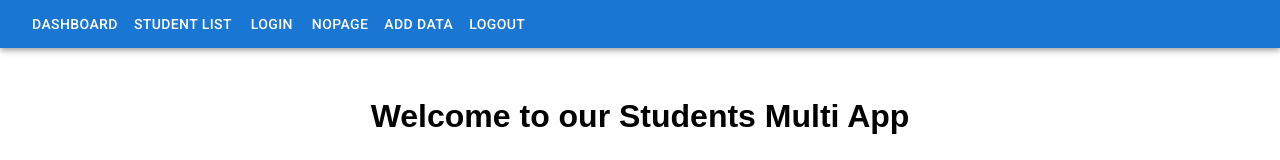
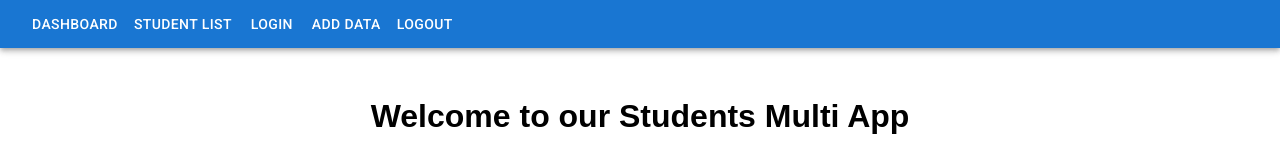
Before and after one commit to SanJay1577/crud-app, a React (Create React App) app: page / in a window 1280 px wide. Shown: the top 160 px of the page. Built offline with nearby package versions, Linux system fonts and the light colour scheme.

Commit message:
No page button removed

```diff
--- a/src/Base/Base.js
+++ b/src/Base/Base.js
@@ -41,13 +41,6 @@ function Base ({title, description, children}) {
                  <span className="nav-name">Login</span>
                 </Button>
 
-                <Button
-                color='inherit'
-                 onClick={()=>history.push("/adkjadgjsgdjs")}>
-                  <span className="icon">🏚</span>
-                  <span className="nav-name">Nopage</span>
-                     </Button>
-
                      <Button
                 color='inherit'
                  onClick={()=>history.push("/add-data")}>
```
